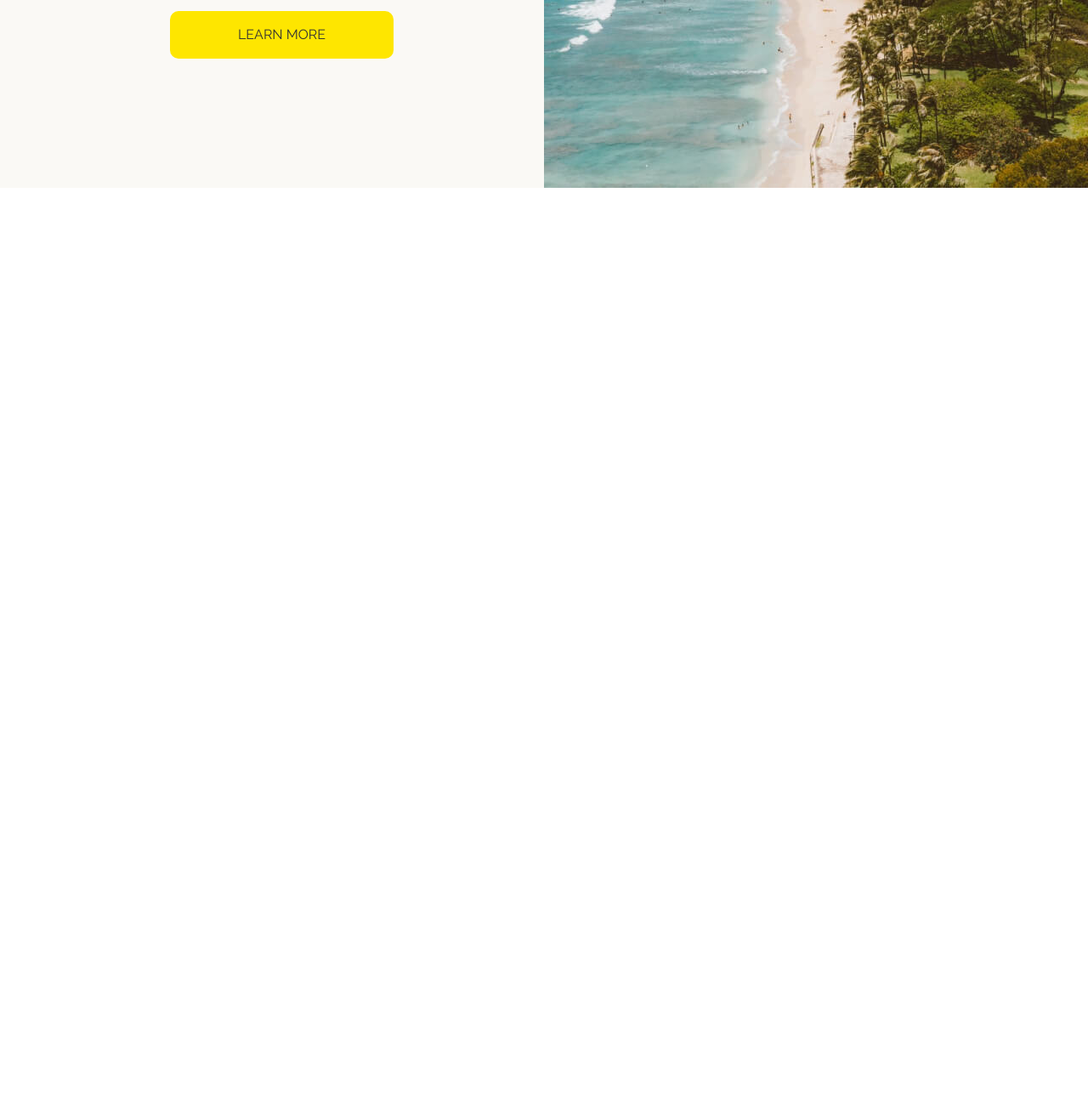
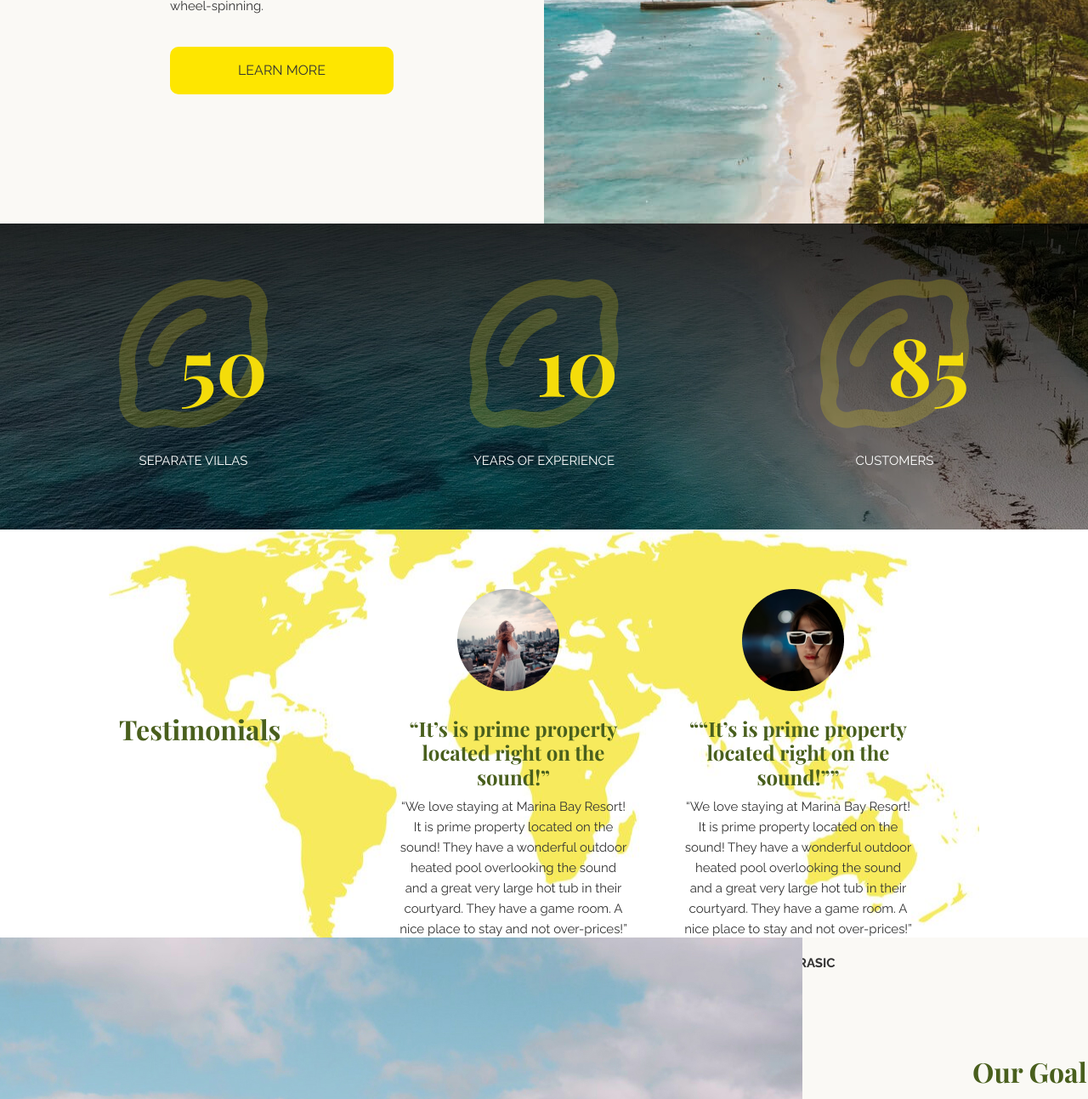
Before and after one commit to jimmyatv/LemonJuice, a plain HTML site: page index.html in a window 1280 px wide. Shown: the part 2204-3497 px from the top of the page at 85% size. Before the commit the page ends 2425 px from the top, so only its background shows below. Drawn offline with nearby package versions, Linux system fonts and the light colour scheme.

Commit message:
Almost DONE :)

```diff
--- a/index.html
+++ b/index.html
@@ -104,6 +104,64 @@
         </div>
     </section>
 
+    <!-- Customer -->
+    <section class="customer d-flex">
+        <article  class="container d-flex justify-between">
+            <div>
+                <i class="fa-regular fa-lemon"></i>
+                <p class="hit">50</p>
+                <p>SEPARATE VILLAS</p>
+            </div>
+
+            <div>
+                <i class="fa-regular fa-lemon"></i>
+                <p class="hit">10</p>
+                <p>YEARS OF EXPERIENCE</p>
+            </div>
+
+            <div>
+                <i class="fa-regular fa-lemon"></i>
+                <p class="hit">85</p>
+                <p>CUSTOMERS</p>
+            </div>
+        </article>
+    </section>
+
+    <!-- Testimonials -->
+    <section class="testimonials container">
+            <article>
+                <h2>Testimonials</h2>
+            </article>
+            <article>
+                <div>
+                    <img src="./img/Ellipse.png" alt="">
+                    <h4>“It’s is prime  property located right on the sound!”</h4>
+                    <p>“We love staying at Marina Bay Resort! It is prime property located on the sound! They have a wonderful outdoor heated pool overlooking the sound and a great very large hot tub in their courtyard. They have a game room. A nice place to stay and not over-prices!”</p>
+                    <p>Stephanie Engle</p>
+                </div>
+
+                <div>
+                    <img src="./img/Ellipse2.png" alt="">
+                    <h4>““It’s is prime  property located right on the sound!””</h4>
+                    <p>“We love staying at Marina Bay Resort! It is prime property located on the sound! They have a wonderful outdoor heated pool overlooking the sound and a great very large hot tub in their courtyard. They have a game room. A nice place to stay and not over-prices!”</p>
+                    <p>Anya Rasic</p>
+                </div>
+            </article>
+    </section>
+
+    <section class="ourMission">
+            <div>
+                <img src="./img/accordionPhoto.jpg" alt="">
+            </div>
+
+            <div>
+                <h2>Our Goals</h2>
+                <p>As a green-designed eco-lodge, we are fervently committed to sustainable tourism and the protection of natural resources. Since Maria Bay resort inception seven years ago, we have provided economic stimulation; employed hundreds of local tradesmen and craftsmen; promoted tourism; and laid miles of pipelines providing potable water to our neighboring communities. With thoughtful donations from many of our generous guests, we have been able to provide much needed educational supplies to 100 children in our immediate area.  In the future, we hope to continue and further expand our commitment to the welfare of our community.</p>
+                <a href="#">Learn more</a>
+            </div>
+    </section>
+
+
 
     <script src="https://cdn.jsdelivr.net/npm/bootstrap@5.3.0-alpha1/dist/js/bootstrap.bundle.min.js" integrity="sha384-w76AqPfDkMBDXo30jS1Sgez6pr3x5MlQ1ZAGC+nuZB+EYdgRZgiwxhTBTkF7CXvN" crossorigin="anonymous"></script>
     <script src="./main.js"></script>
--- a/style.css
+++ b/style.css
@@ -208,7 +208,10 @@ header div {
     padding: 60px 0;
 }
 
-
+.aboutUs h2 {
+    margin-bottom: 30px;
+    padding-top: 20px;
+}
 
 .plan div {
     flex: 0 0 32%;
@@ -273,3 +276,85 @@ header div {
 .ourMission a:hover {
     border-radius: 35px 0;
 }
+
+/* customer */
+.customer {
+    background-image: url(./img/customer.jpg);
+    height: 45vh;
+}
+
+
+.customer i {
+    color: var(--primary);
+    font-size: 200px;
+    opacity: 0.2;
+}
+
+.hit {
+    text-align: end;
+    color: var(--primary);
+    font-size: 94px;
+    font-weight: bold;
+    margin-top: -100px;
+    font-family: var(--headingsFonts);
+}
+
+.customer article {
+    align-items: center;
+}
+
+.customer p:last-child {
+    color: var(--white);
+    margin-top: 90px;
+    text-align: center;
+}
+
+/* Testimonials*/
+.testimonials {
+    background-image: url(./img/testimonials.jpg);
+    background-position: center;
+    background-size: cover;
+    height: 60vh;
+    display: flex;
+    justify-content: space-between;
+}
+
+.testimonials img {
+    margin: 0 80px 30px 0;
+}
+
+.testimonials article {
+    justify-content: stretch;
+}
+
+.testimonials article:first-child {
+    flex: 0 0 33%;
+    display: flex;
+    flex-direction: column;
+    justify-content: center;
+}
+
+.testimonials article:last-child {
+    display: flex;
+    justify-content: space-between;
+    flex: 60%;
+    padding-top: 70px;
+}
+
+.testimonials article:last-child div {
+    text-align: center;
+}
+
+.testimonials article:last-child div p:last-child {
+    text-transform: uppercase;
+    font-weight: bold;
+}
+
+.testimonials p, .testimonials h4 {
+    width: 80%;
+}
+
+/* Accordions */
+.accordion {
+    width: 100%;
+}
```
Also changed, not shown: img/Ellipse.png (added), img/Ellipse2.png (added), img/accordionPhoto.jpg (added), img/customer.jpg (added), img/lemon.jpg (added), img/testimonials.jpg (added).
